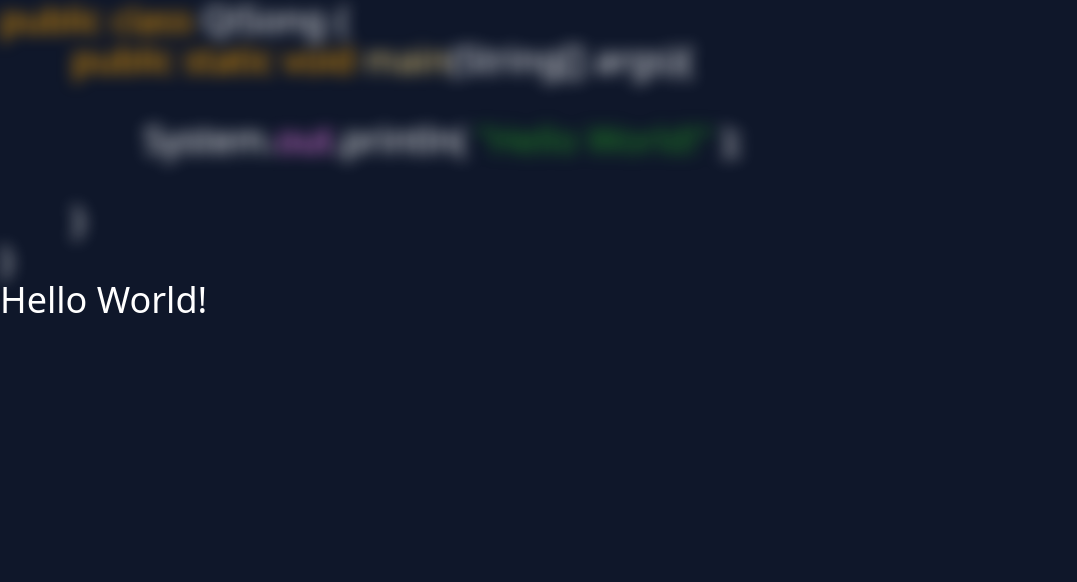
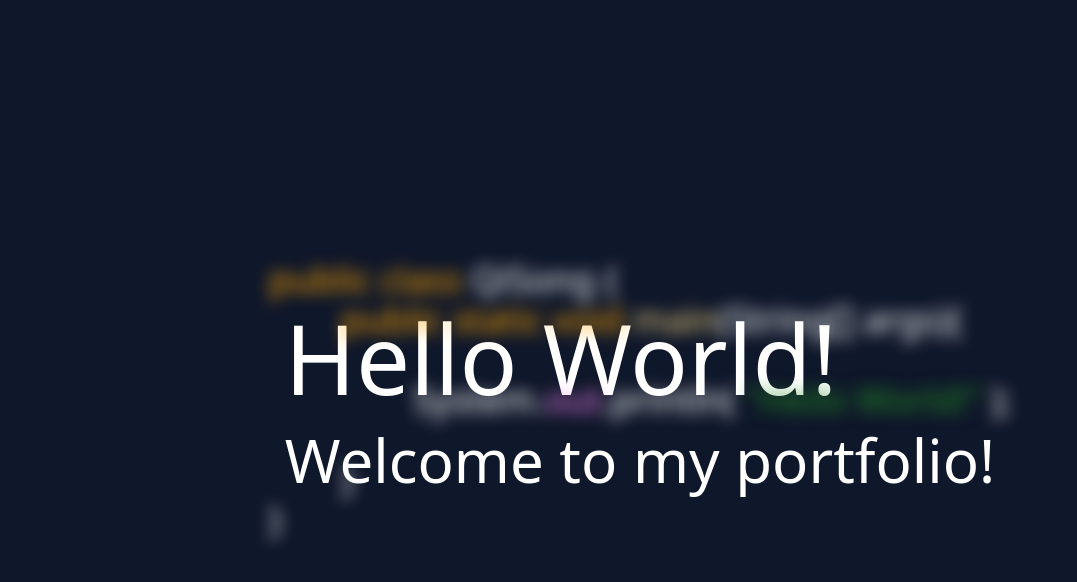
Before and after one commit to hfjohn123/hfjohn123.github.io, a React (Vite) app: page / in a window 1280 px wide. Shown: the top 582 px of the page, without its empty margins (0-1077 px from the left). Built offline with nearby package versions, Linux system fonts and the light colour scheme.

Commit message:
Finish up the welcom page

```diff
--- a/src/components/Header/Header.tsx
+++ b/src/components/Header/Header.tsx
@@ -11,7 +11,8 @@ export default function Header() {
           "<br><br>&emsp;&emsp;}" +
           "<br>}",
       ],
-      typeSpeed: 20,
+      typeSpeed: 10,
+      showCursor: false,
       onComplete: () => {
         setTyped(true);
       },
@@ -22,14 +23,22 @@ export default function Header() {
   }, []);
 
   return (
-    <div className="bg-slate-900 h-screen">
+    <div className="bg-slate-900 h-screen flex justify-center items-center">
       <span
-        className={`text-4xl text-white transition-all duration-300 select-none  ${
+        className={`text-4xl text-white transition-all duration-500 select-none absolute  ${
           typed ? "blur" : ""
         }`}
         id="typed"
       />
-      {typed && <h1 className="text-4xl text-white">Hello World!</h1>}
+      <div
+        className={` text-white transition-all duration-500  ${
+          typed ? "opacity-100" : "opacity-0"
+        }`}
+      >
+        <h1 className={`text-8xl`}>Hello World!</h1>
+        <br />
+        <h2 className={`text-6xl`}>Welcome to my portfolio!</h2>
+      </div>
     </div>
   );
 }
--- a/src/components/Header/HeaderDiv.tsx
+++ /dev/null
@@ -1,9 +0,0 @@
-import styled from "styled-components";
-
-const HeaderDiv = styled.div`
-  background-color: black;
-  height: 100vh;
-  width: 100vw;
-`;
-
-export default HeaderDiv;
```
